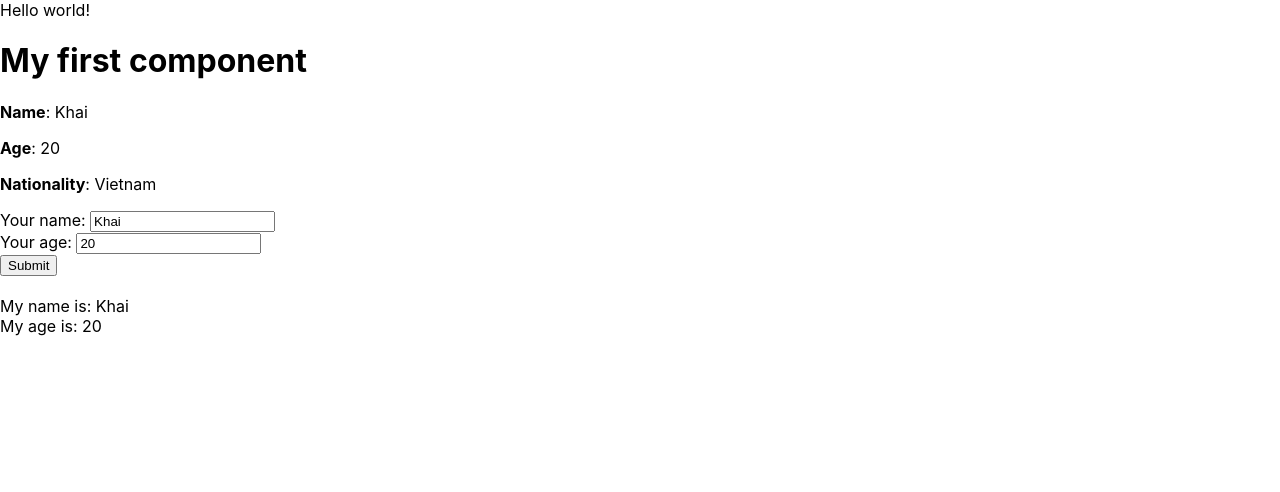
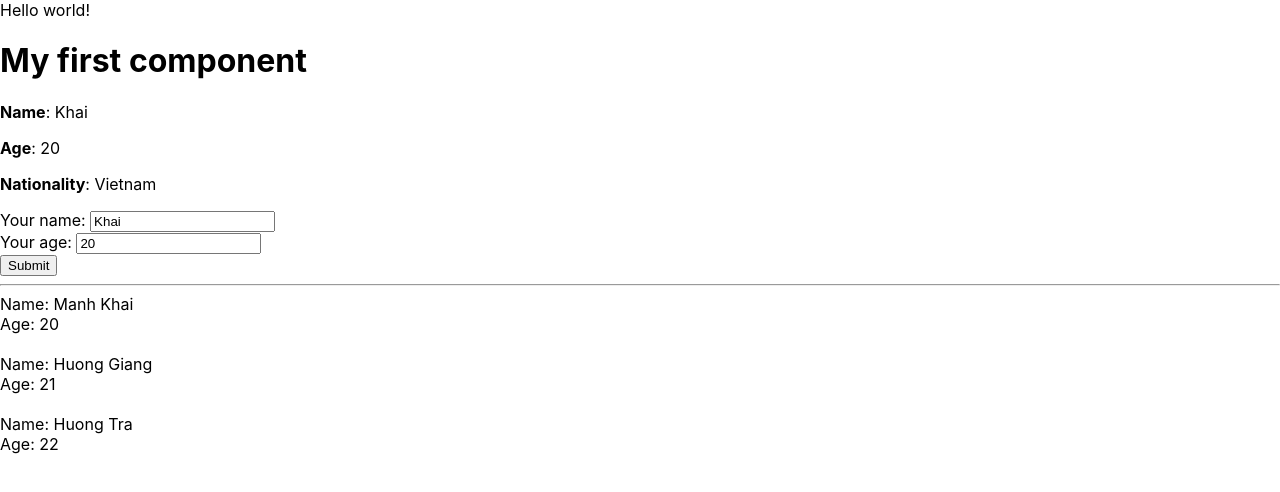
Before and after one commit to Mkhai205/react-hook, a React (Create React App) app: page / in a window 1280 px wide. Shown: the top 492 px of the page. Built offline with nearby package versions, Linux system fonts and the light colour scheme.

Commit message:
render array/object

```diff
--- a/src/components/DisplayInfor.js
+++ b/src/components/DisplayInfor.js
@@ -4,15 +4,24 @@ class DisplayInfor extends React.Component {
     render() {
         // props => properties
         // props => read-only
-        console.log(this.props);
+        // console.log(this.props);
 
         // destructuring array/object
-        const { name, age } = this.props;
+        const { listUser } = this.props;
+        // console.log(listUser);
 
         return (
             <div>
-                <div>My name is: {name}</div>
-                <div>My age is: {age}</div>
+                {listUser.map((user, index) => {
+                    console.log(index);
+                    return (
+                        <div key={user.id}>
+                            <div>Name: {user.name}</div>
+                            <div>Age: {user.age}</div>
+                            <br />
+                        </div>
+                    )
+                })}
             </div>
         )
     }
--- a/src/components/MyComponent.js
+++ b/src/components/MyComponent.js
@@ -4,23 +4,23 @@ import DisplayInfor from './DisplayInfor';
 
 class MyComponent extends React.Component {
 
-
+    state = {
+        listUser: [
+            {id: 1, name: 'Manh Khai', age: 20},
+            {id: 2, name: 'Huong Giang', age: 21},
+            {id: 3, name: 'Huong Tra', age: 22},
+        ]
+    }
 
     // JSX
     render() {
-        const myName = 'Khai';
-        const myAge = 20;
-        const myHobbies = ['Reading', 'Coding', 'Traveling'];
-        const myAddress = {
-            city: 'Ha Noi',
-            country: 'Vietnam'
-        };
+        // DRY: Don't Repeat Yourself
         return (
             <div>
                 <h1>My first component</h1>
                 <UserInfor />
-                <br />
-                <DisplayInfor name={myName} age={myAge} hobbies={myHobbies} address={myAddress} />
+                <hr />
+                <DisplayInfor listUser={this.state.listUser} />
             </div>
         );
     }
```
